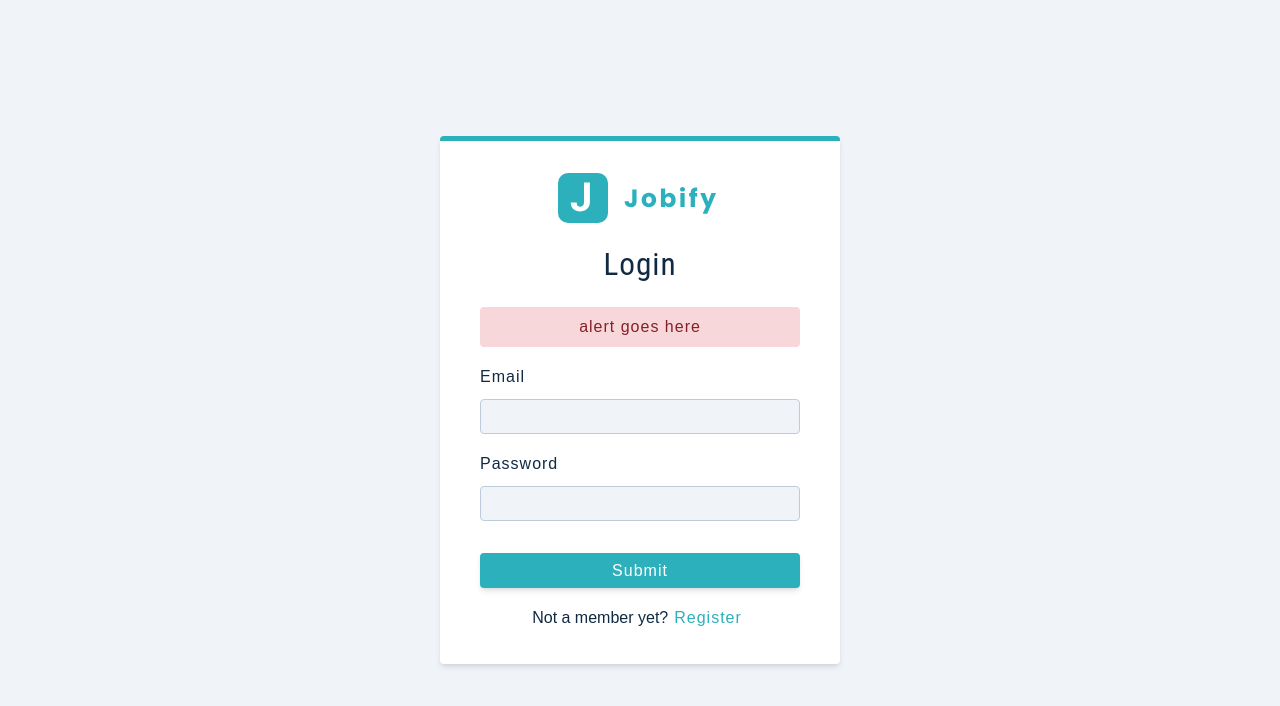
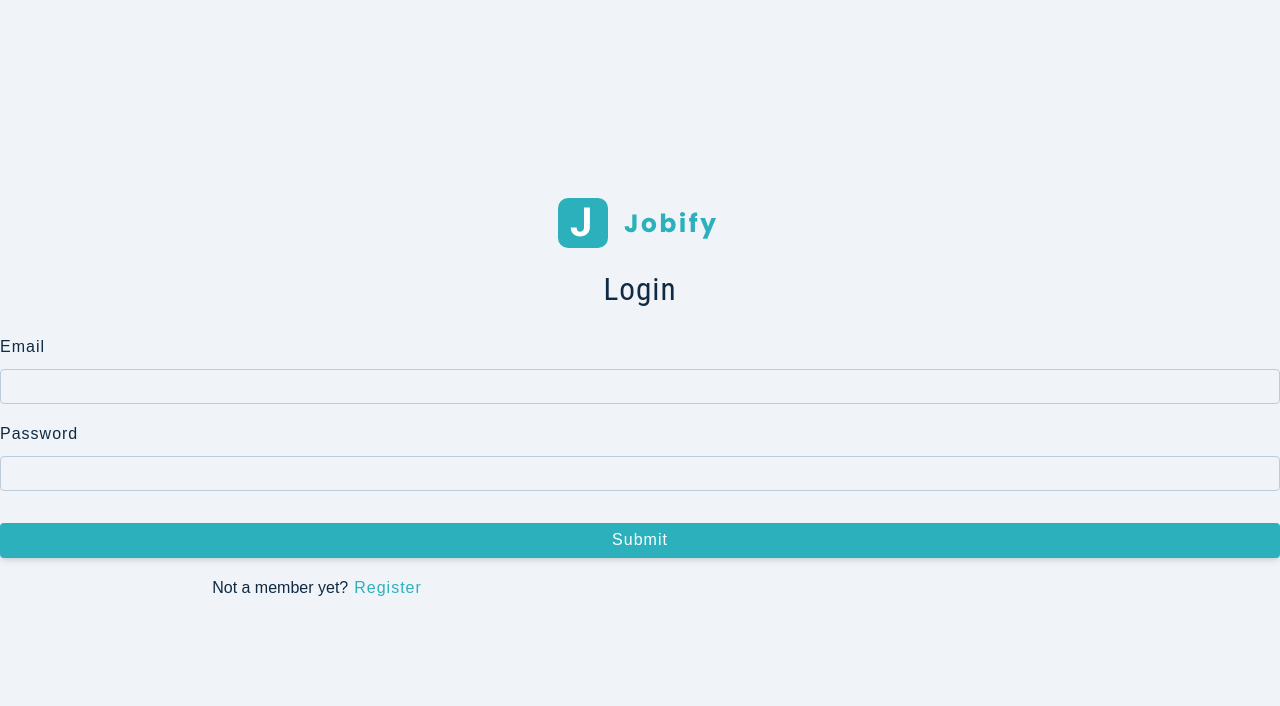
Before and after one commit to AvivYunker/Listility, a React (Create React App) app in the folder frontend/client/: page /register in a window 1280 px wide. Shown: the top 706 px of the page. Built offline with nearby package versions, Linux system fonts and the light colour scheme.

Commit message:
add initial-state (30)

```diff
--- a/frontend/client/src/components/Alert.js
+++ b/frontend/client/src/components/Alert.js
@@ -1,11 +1,9 @@
-import React from 'react';
-
 const Alert = () => {
   return (
     <div className="alert alert-danger">
       alert goes here
     </div>
-  );
-};
+  )
+}
 
 export default Alert;
--- a/frontend/client/src/components/index.js
+++ b/frontend/client/src/components/index.js
@@ -1,5 +1,5 @@
+import Alert from './Alert';
+import FormRow from './FormRow';
 import Logo from './Logo';
-import FormRow from './FormRow';
-import Alert from './Alert';
 
-export { Logo, FormRow, Alert };
+export { Alert, Logo, FormRow }
--- a/frontend/client/src/context/appContext.js
+++ b/frontend/client/src/context/appContext.js
@@ -1,5 +1,4 @@
-import React from 'react';
-import { useState, useReducer, useContext } from 'react';
+import React, { useState, useReducer, useContext } from 'react'
 
 const initialState = {
     isLoading: false,
@@ -8,15 +7,17 @@ const initialState = {
     alertType: '',
 }
 
-const appContext = React.createContext();
+const AppContext = React.createContext()
 
-const appProvider = ({children}) => {
+const AppProvider = ({children}) => {
     const [state, setState] = useState(initialState);
-    return <AppContext.Provider value={{...state}}>
+    return (<AppContext.Provider value={{...state}}>
         {children}
-    </AppContext.Provider>
+    </AppContext.Provider>);
 }
 
-const useAppContext = () => {}
+const useAppContext = () => {
+    return useContext(AppContext);
+}
 
-export {appProvider, initialState}
+export { AppProvider, initialState, useAppContext }
--- a/frontend/client/src/index.js
+++ b/frontend/client/src/index.js
@@ -3,10 +3,13 @@ import ReactDOM from 'react-dom';
 import 'normalize.css';
 import './index.css';
 import App from './App';
+import { AppProvider } from './context/appContext';
 
 ReactDOM.render(
   <React.StrictMode>
-    <App />
+    <AppProvider>
+      <App />
+    </AppProvider>
   </React.StrictMode>,
   document.getElementById('root')
 );
--- a/frontend/client/src/pages/Register.js
+++ b/frontend/client/src/pages/Register.js
@@ -2,37 +2,38 @@ import React from 'react';
 import { useState, useEffect} from 'react';
 import { Logo, FormRow, Alert } from '../components';
 import Wrapper from '../assets/wrappers/RegisterPage';
+import { useAppContext } from '../context/appContext'
 
 const initialState = {
     name: '',
     email: '',
     password: '',
     isMember: true,
-    showAlert: true,
 }
 
 const Register = () => {
     const [values, setValues] = useState(initialState);
-    // global state and useNavigator
+    // global state and useNavigate
 
+    const {isLoading, showAlert } = useAppContext();
 
     const toggleMember = () => {
-    setValues({...values, isMember: !values.isMember});
+        setValues({...values, isMember:!values.isMember})
     }
 
     const handleChange = (e) => {
         console.log(e.target);
     }
-
     const onSubmit = (e) => {
         e.preventDefault();
         console.log(e.target);
     }
-    return <Wrapper className="full-page">
-        <form className="form" onSubmit={onSubmit}>
+    return(
+        <Wrapper className='full-page'>
+            <form action="form" onSubmit={onSubmit}>
                 <Logo/>
-            <h3>{values.isMember ? "Login":"Register"}</h3>
-            {values.showAlert && <Alert/>}
+                <h3>{values.isMember ? "Login" : "Register"}</h3>
+                {showAlert && <Alert/>}
                 {/* name input */}
                 {!values.isMember && (
                     <FormRow
@@ -43,25 +44,31 @@ const toggleMember = () => {
                     />
                 )}
                 {/* email input */}
-            <FormRow type="email" name="email" value={values.email} handleChange={handleChange}/>
+                <FormRow
+                    type="email"
+                    name="email"
+                    value={values.email}
+                    handleChange={handleChange}
+                />
                 {/* password input */}
-            <FormRow type="password" name="password" value={values.password} handleChange={handleChange}/>
+                <FormRow
+                    type="password"
+                    name="password"
+                    value={values.password}
+                    handleChange={handleChange}
+                />
                 <button type="submit" className="btn btn-block">
                     submit
                 </button>
             <p>
-                {values.isMember ? 'Not a member yet?': 'Already a member?'}
+                {values.isMember ? 'Not a member yet?' : 'Already a member?'}
                 <button type="button" onClick={toggleMember} className="member-btn">
-                    {values.isMember? 'Register' : 'Login'}
+                    {values.isMember ? 'Register' : 'Login'}
                 </button>
             </p>
             </form>
         </Wrapper>
-  return(
-    <h1>
-        Register
-    </h1>
     );
-};
+}
 
 export default Register;
```
Also changed, not shown: frontend/client/src/components/FormRow.js (+9 -3 lines). Lines whose indentation alone changed are shown as unchanged.
